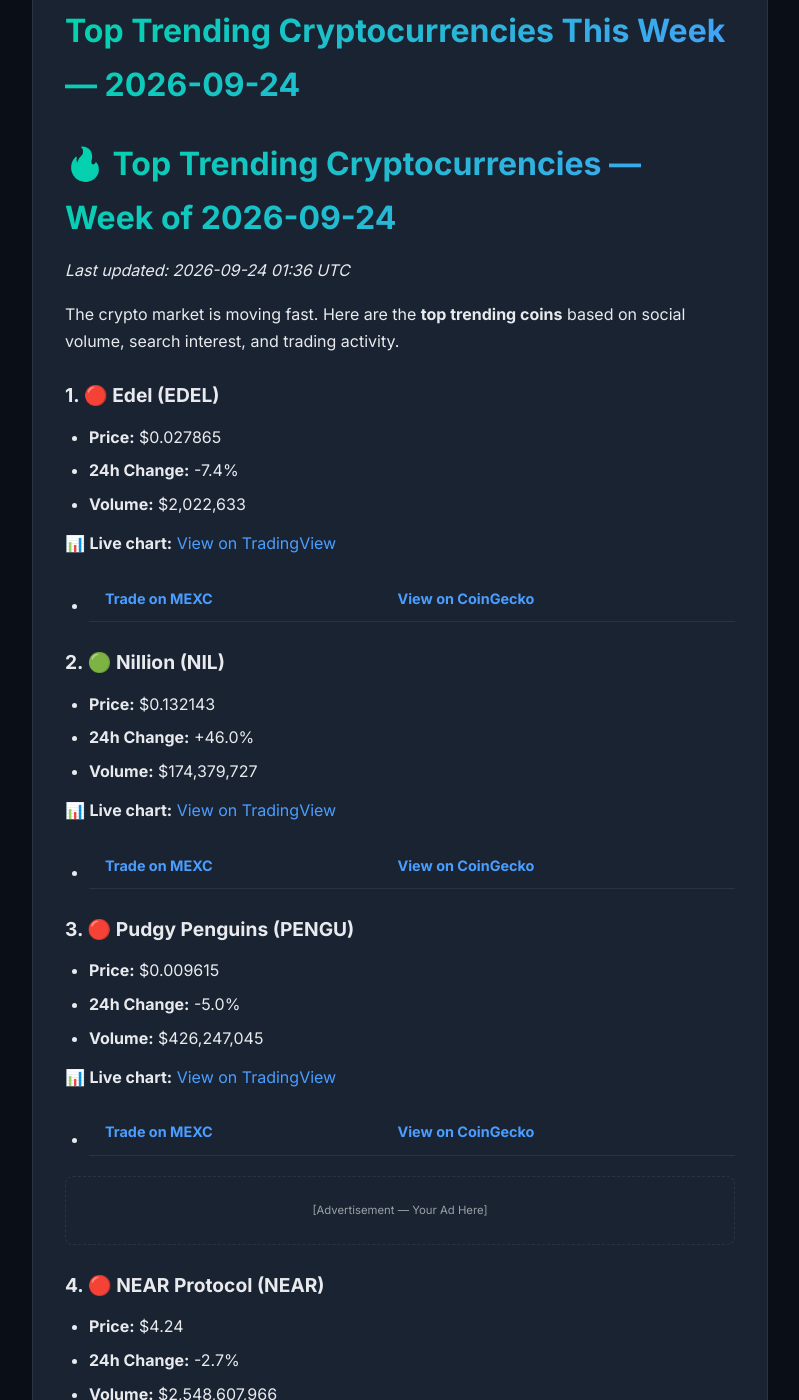
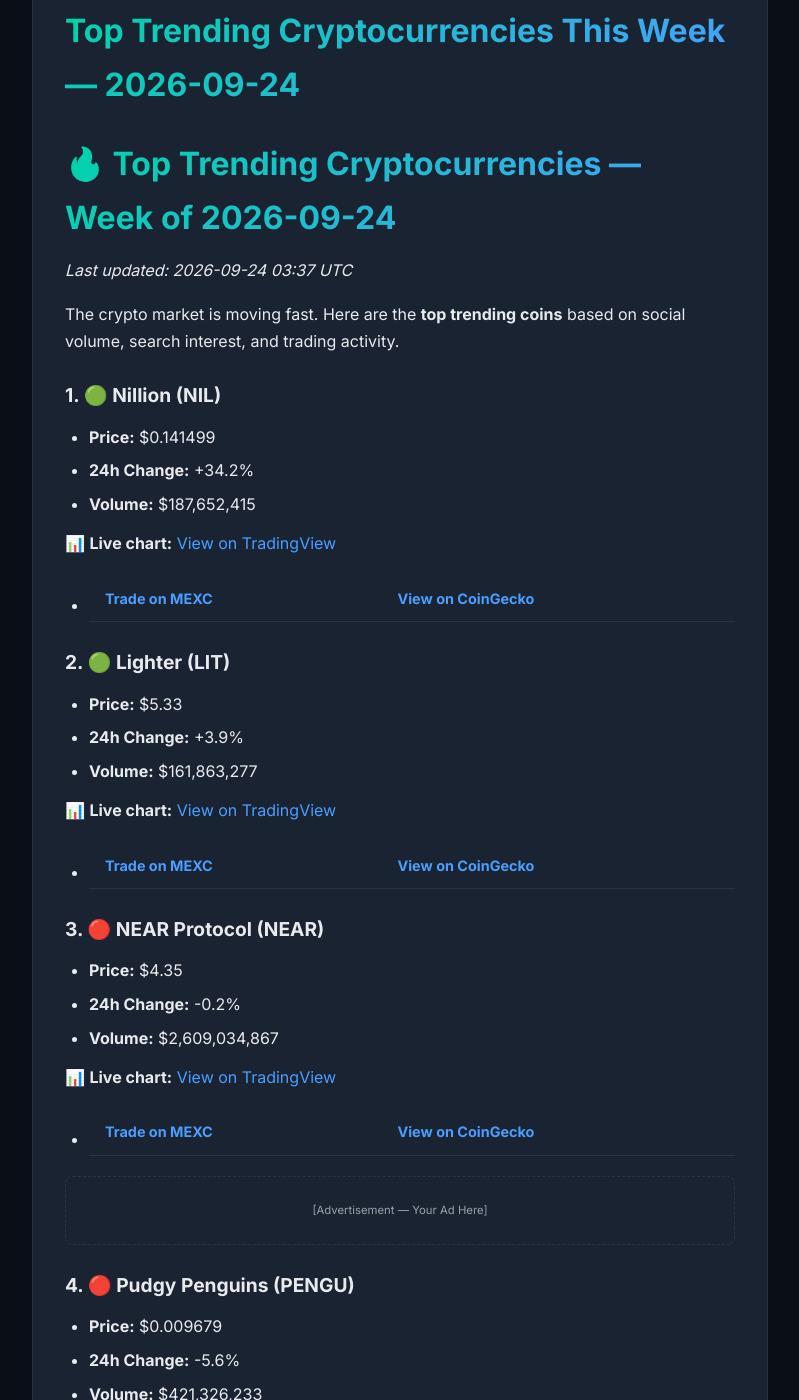
Before and after one commit to alexcipher-CRE/crypto-insights, a Jekyll site: the page built from _posts/2026-09-24-trending-coins.md, in a window 1280 px wide and 1400 px high, scrolled down 355 px. Shown: the whole window, without its empty margins (240-1039 px from the left). Built offline with Jekyll 4.4.1, drawn with Linux system fonts in a browser that asks for light colours; some of the changed text lies outside the part shown.

Commit message:
🚀 Auto-update: 21 posts

```diff
--- a/_posts/2026-09-24-trending-coins.md
+++ b/_posts/2026-09-24-trending-coins.md
@@ -6,64 +6,64 @@ tags: [crypto, trending, analysis]
 
 # 🔥 Top Trending Cryptocurrencies — Week of 2026-09-24
 
-*Last updated: 2026-09-24 01:36 UTC*
+*Last updated: 2026-09-24 03:37 UTC*
 
 The crypto market is moving fast. Here are the **top trending coins** based on social volume, search interest, and trading activity.
 
-### 1. 🔴 Edel (EDEL)
+### 1. 🟢 Nillion (NIL)
 
-- **Price:** $0.027865
-- **24h Change:** -7.4%
-- **Volume:** $2,022,633
-
-📊 **Live chart:** [View on TradingView](https://www.tradingview.com/chart/?symbol=BINANCE:EDELUSDT)
-
-- **[Trade on MEXC](https://www.mexc.com/trade/EDEL_USDT?ref=YOUR_REF_ID)** | **[View on CoinGecko](https://www.coingecko.com/en/coins/edel)**
-
-### 2. 🟢 Nillion (NIL)
-
-- **Price:** $0.132143
-- **24h Change:** +46.0%
-- **Volume:** $174,379,727
+- **Price:** $0.141499
+- **24h Change:** +34.2%
+- **Volume:** $187,652,415
 
 📊 **Live chart:** [View on TradingView](https://www.tradingview.com/chart/?symbol=BINANCE:NILUSDT)
 
 - **[Trade on MEXC](https://www.mexc.com/trade/NIL_USDT?ref=YOUR_REF_ID)** | **[View on CoinGecko](https://www.coingecko.com/en/coins/nillion)**
 
-### 3. 🔴 Pudgy Penguins (PENGU)
+### 2. 🟢 Lighter (LIT)
 
-- **Price:** $0.009615
-- **24h Change:** -5.0%
-- **Volume:** $426,247,045
+- **Price:** $5.33
+- **24h Change:** +3.9%
+- **Volume:** $161,863,277
 
-📊 **Live chart:** [View on TradingView](https://www.tradingview.com/chart/?symbol=BINANCE:PENGUUSDT)
+📊 **Live chart:** [View on TradingView](https://www.tradingview.com/chart/?symbol=BINANCE:LITUSDT)
 
-- **[Trade on MEXC](https://www.mexc.com/trade/PENGU_USDT?ref=YOUR_REF_ID)** | **[View on CoinGecko](https://www.coingecko.com/en/coins/pudgy-penguins)**
+- **[Trade on MEXC](https://www.mexc.com/trade/LIT_USDT?ref=YOUR_REF_ID)** | **[View on CoinGecko](https://www.coingecko.com/en/coins/lighter)**
+
+### 3. 🔴 NEAR Protocol (NEAR)
+
+- **Price:** $4.35
+- **24h Change:** -0.2%
+- **Volume:** $2,609,034,867
+
+📊 **Live chart:** [View on TradingView](https://www.tradingview.com/chart/?symbol=BINANCE:NEARUSDT)
+
+- **[Trade on MEXC](https://www.mexc.com/trade/NEAR_USDT?ref=YOUR_REF_ID)** | **[View on CoinGecko](https://www.coingecko.com/en/coins/near-protocol)**
 
 <!-- Ad Slot: Mid-Content Leaderboard -->
 <div class="ad-slot ad-leaderboard">
   <small>[Advertisement — Your Ad Here]</small>
 </div>
 
-### 4. 🔴 NEAR Protocol (NEAR)
+### 4. 🔴 Pudgy Penguins (PENGU)
 
-- **Price:** $4.24
-- **24h Change:** -2.7%
-- **Volume:** $2,548,607,966
+- **Price:** $0.009679
+- **24h Change:** -5.6%
+- **Volume:** $421,326,233
 
-📊 **Live chart:** [View on TradingView](https://www.tradingview.com/chart/?symbol=BINANCE:NEARUSDT)
+📊 **Live chart:** [View on TradingView](https://www.tradingview.com/chart/?symbol=BINANCE:PENGUUSDT)
 
-- **[Trade on MEXC](https://www.mexc.com/trade/NEAR_USDT?ref=YOUR_REF_ID)** | **[View on CoinGecko](https://www.coingecko.com/en/coins/near-protocol)**
+- **[Trade on MEXC](https://www.mexc.com/trade/PENGU_USDT?ref=YOUR_REF_ID)** | **[View on CoinGecko](https://www.coingecko.com/en/coins/pudgy-penguins)**
 
-### 5. 🔴 Pons (PONS)
+### 5. 🔴 Bittensor (TAO)
 
-- **Price:** $0.635493
-- **24h Change:** -10.1%
-- **Volume:** $97,400,279
+- **Price:** $286.93
+- **24h Change:** -9.6%
+- **Volume:** $356,885,851
 
-📊 **Live chart:** [View on TradingView](https://www.tradingview.com/chart/?symbol=BINANCE:PONSUSDT)
+📊 **Live chart:** [View on TradingView](https://www.tradingview.com/chart/?symbol=BINANCE:TAOUSDT)
 
-- **[Trade on MEXC](https://www.mexc.com/trade/PONS_USDT?ref=YOUR_REF_ID)** | **[View on CoinGecko](https://www.coingecko.com/en/coins/pons)**
+- **[Trade on MEXC](https://www.mexc.com/trade/TAO_USDT?ref=YOUR_REF_ID)** | **[View on CoinGecko](https://www.coingecko.com/en/coins/bittensor)**
 
 ## 💡 How to Buy These Coins
 
```
Also changed, not shown: _posts/2026-09-24-defi-yields.md (+12 -12 lines), _posts/2026-09-24-how-to-buy-nillion.md (added, +112 -0 lines), _posts/2026-09-24-market-movers.md (+10 -4 lines), _posts/index.md (+1 -1 lines), api/v1/market.json (+106 -106 lines).
